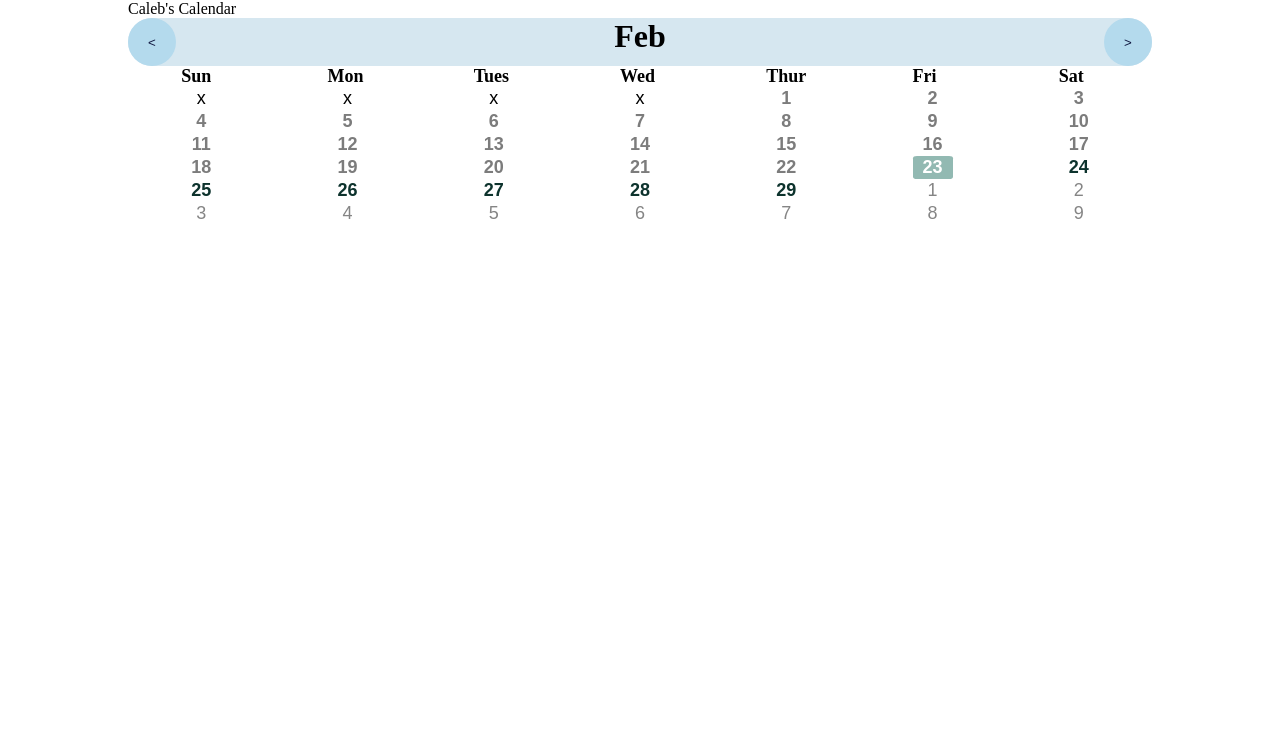
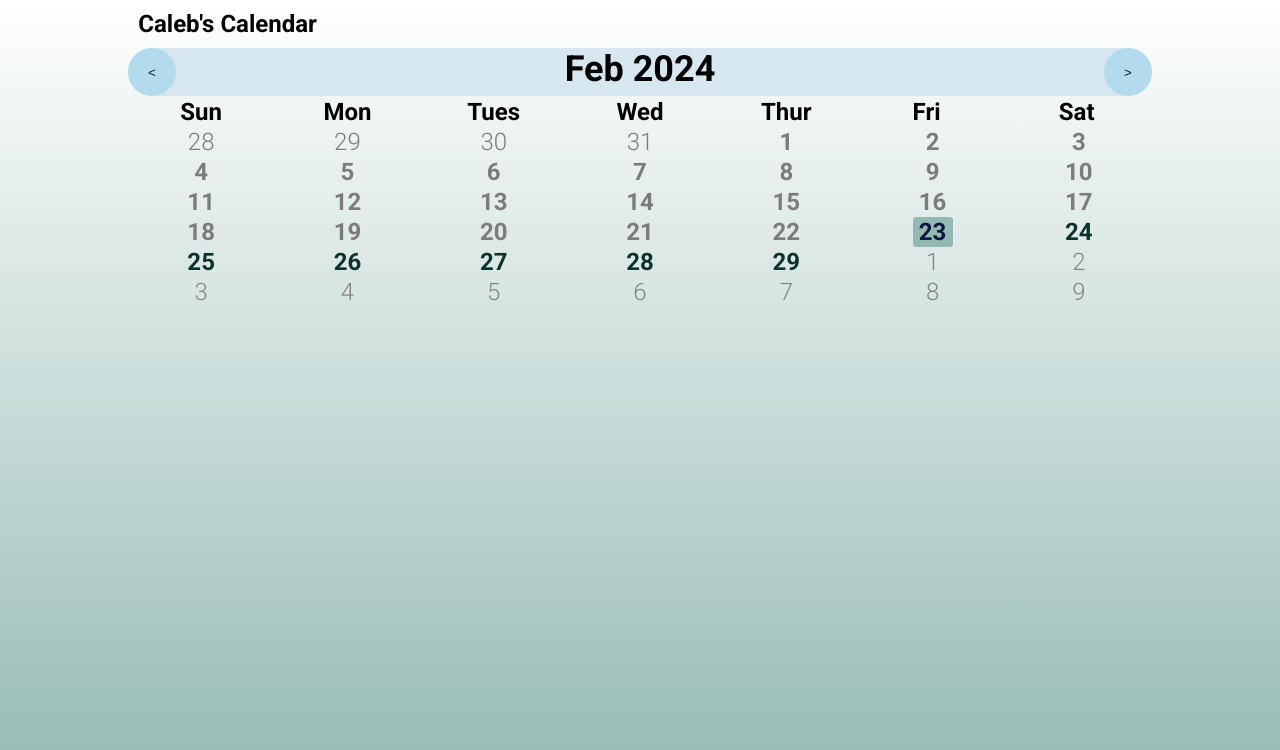
Before and after one commit to loudsoda/CalendarApp, a plain HTML site: page src/index.html in a window 1280 px wide. Drawn offline with Linux system fonts and the light colour scheme.

Commit message:
Basic functionality achieved

```diff
--- a/dist/main.css
+++ b/dist/main.css
@@ -6,12 +6,26 @@
     --dark-background: #0F163F;
     --selected-background: #ddb503;
 }
+html {
+    height: 100%;
+}
 
 body {
+    font-family: 'Roboto';
+    font-size: large;
     margin: 0;
     padding-left: 10%;
     padding-right: 10%;
     align-content: center;
+
+    background-repeat: no-repeat;
+    background: linear-gradient(var(--soft-background), var(--hard-background));
+}
+
+.title{
+    font-size: x-large;
+    font-weight: bolder;
+    margin: 1%;
 }
 
 /* Nav bar styling*/
@@ -51,7 +65,8 @@ body {
     min-width: 2.5rem;
     border-radius: 10%;
     justify-self: center;
-    font-size: large;
+    font-family: 'Roboto';
+    font-size: x-large;
 
 }
 
@@ -63,12 +78,12 @@ body {
 .grid-item.title {
     font-weight: bold;
     align-self: center;
-    background-color: var(--soft-background);
+
 
 }
 
 .grid-item.current-day {
-    color: rgb(255, 255, 255);
+    color: var(--dark-background);
     background-color: var(--hard-background);
     border: 0;
     justify-self: center;
--- a/src/index.html
+++ b/src/index.html
@@ -6,15 +6,17 @@
     <meta name="viewport" content="width=device-width, initial-scale=1.0">
     <title>Caleb's Calendar</title>
     <link rel="stylesheet" href="../dist/main.css">
+    <link href="https://fonts.googleapis.com/css2?family=Roboto:ital,wght@0,100;0,300;0,400;0,500;0,700;0,900;1,100;1,300;1,400;1,500;1,700;1,900&display=swap" rel="stylesheet">
+
     <script src="main.js"></script>
 </head>
 <body>
-    <header>Caleb's Calendar</header>
+    <header class = "title">Caleb's Calendar</header>
 
     <div class = "navigation-box">
         <button class = "navigation-button" id = "back-btn"> < </button>
         <h1 class = "navigation-box month-name" id = "month_name_display">!_month_!</h1>
-        <button class = "navigation-button"> > </button>
+        <button class = "navigation-button" id = "next-btn"> > </button>
 
     </div>
 
--- a/src/main.js
+++ b/src/main.js
@@ -18,7 +18,7 @@ window.onload = function () {
 
 ;
 
-    function updateMonthElement(month_index){
+    function updateMonthElement(year, month_index){
         // Upddate the month element
 
         month_codes = {
@@ -38,28 +38,31 @@ window.onload = function () {
 
         const month_name            = month_codes[month_index];
         const month_element         = document.getElementById("month_name_display");
-        month_element.textContent   = month_name;
+        month_element.textContent   = month_name + " " +year;
 
         return month_index;
 
     }
 
 
-    function caclulatePreviousMonthLastDay(current_month){
+    function caclulatePreviousMonthLastDay(year, month){
         // Calculate what the last day of the previous month was
 
-        let previous_month = current_month - 1;
+        let previous_month = month - 1;
 
         // if the month is january, set the previous month to december
-        if (current_month == 0){
+        if (month == 0){
             previous_month = 11;
+            year -=1;
         }
 
         else{
-            previous_month  = current_month - 1;
+            previous_month  = month - 1;
         }
 
-        return new Date(current_year_now, previous_month, 0).getDate();
+        console.log(year)
+        return new Date(year, previous_month+1, 0).getDate();
+
 
 
     }
@@ -88,9 +91,11 @@ window.onload = function () {
     function populateDisplayMonth(display_year, display_month){
 
         // Get Month information and update month name element
-        let current_month           = updateMonthElement(display_month);
+        let current_month           = updateMonthElement(display_year, display_month);
+        console.log(current_month);
 
-        let previous_month_last_day = caclulatePreviousMonthLastDay(current_month);
+        let previous_month_last_day = caclulatePreviousMonthLastDay(display_year, current_month);
+
         let next_month              = caclulateNextMonth(current_month);
 
         // Get first and last day for populating dates
@@ -105,7 +110,15 @@ window.onload = function () {
         let calendar_code = String(week_count) + String(day_date);
         let is_display_and_now = year_month_now == year_month_display;
 
-        console.log(calendar_code);
+
+        for (let day = day_date-1; day >= 0; day--){
+            calendar_code           = String(0) + String(day);
+            let element             = document.getElementById(calendar_code);
+            element.textContent     = String(previous_month_last_day);
+            element.classList.add("past-day")
+            element.classList.add("non-current-month");
+            previous_month_last_day -= 1;
+        }
 
         // Begin populating the calandar starting with the first day of the month
         // Populate current month's information
@@ -120,7 +133,7 @@ window.onload = function () {
 
             // update day elements
             calendar_code = String(week_count) + String(day_date);
-            let element       = document.getElementById(calendar_code)
+            let element       = document.getElementById(calendar_code);
 
             // Clean out css classes when the month is changed
             element.className = "";
@@ -131,12 +144,11 @@ window.onload = function () {
                        // Remove all classes
             element.classList.add("grid-item");
 
-            // Added date to the current mont class
-            element.classList.add("current-month");
-
             // Designate the current day
 
             if (is_display_and_now){
+                            // Added date to the current mont class
+            element.classList.add("current-month");
                 if(day == current_day_now){
                     element.classList.add("current-day");
                 }
@@ -162,7 +174,6 @@ window.onload = function () {
         for(let week = calendar_code[0]; week < 6; week ++){
 
             for(let day = next_month_day_start; day < 7; day++){
-                console.log(day);
                 element = document.getElementById(String(week) + String(day))
                 element.textContent = next_month_day
                 element.classList.add("non-current-month");
@@ -170,44 +181,16 @@ window.onload = function () {
             }
             next_month_day_start = 0
         }
-
-        /*
-        // Update the previous and next month's days
-        const day_container = document.getElementById("day-container");
-        const day_con_elements = day_container.querySelectorAll("*");
-
-        // Last month
-        for(let i = day_con_elements.length - 1; i >=0; i--){
-            if (day_con_elements[i].textContent == "x" && day_con_elements[i].id[0].includes("0")){
-
-                day_con_elements[i].textContent = previous_month_last_day
-                day_con_elements[i].classList.add("non-current-month");
-                previous_month_last_day -= 1
-            }
-        }
-
-        let next_month_day = 1
-        for(let i in day_con_elements){
-            let element = day_con_elements[i]
-            if (element.textContent == "x"){
-                element.textContent = next_month_day
-                element.classList.add("non-current-month");
-                next_month_day += 1
-            }
-
-        }
-        */
     }
 
     // Get Month information and update month name element
-    let current_month           = updateMonthElement(current_day.getMonth());
+    let current_month           = updateMonthElement(current_year_now, current_day.getMonth());
 
     populateDisplayMonth(current_year_now, current_month)
     //---------------------------
     // Buttons
     //---------------------------
     let back_btn = document.getElementById("back-btn");
-
     back_btn.addEventListener("click", function(){
 
         current_month -= 1;
@@ -220,4 +203,16 @@ window.onload = function () {
     })
 
 
+    let next_btn = document.getElementById("next-btn");
+    next_btn.addEventListener("click", function(){
+
+        current_month += 1;
+
+        if (current_month == 11){
+            current_month = 0;
+            current_year_now += 1;
+        }
+        populateDisplayMonth(current_year_now, current_month);
+    })
+
 };
```
